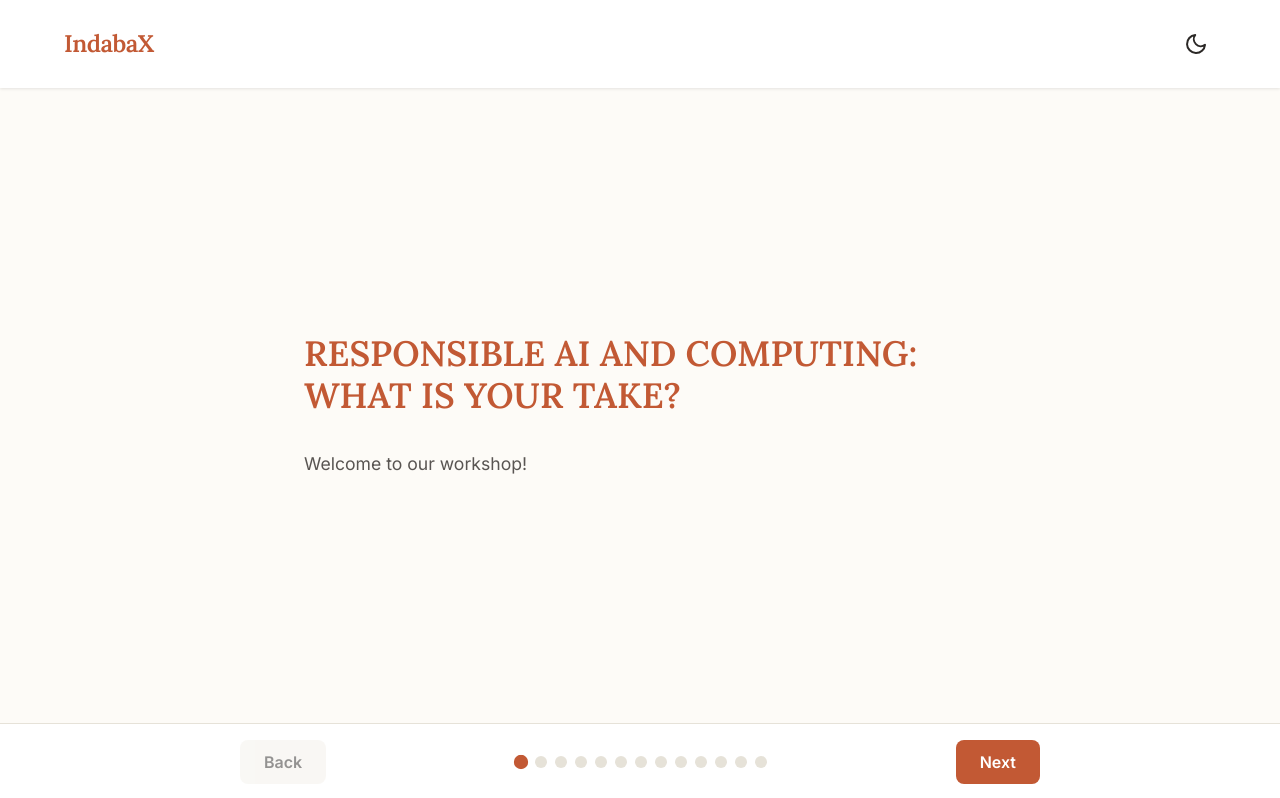
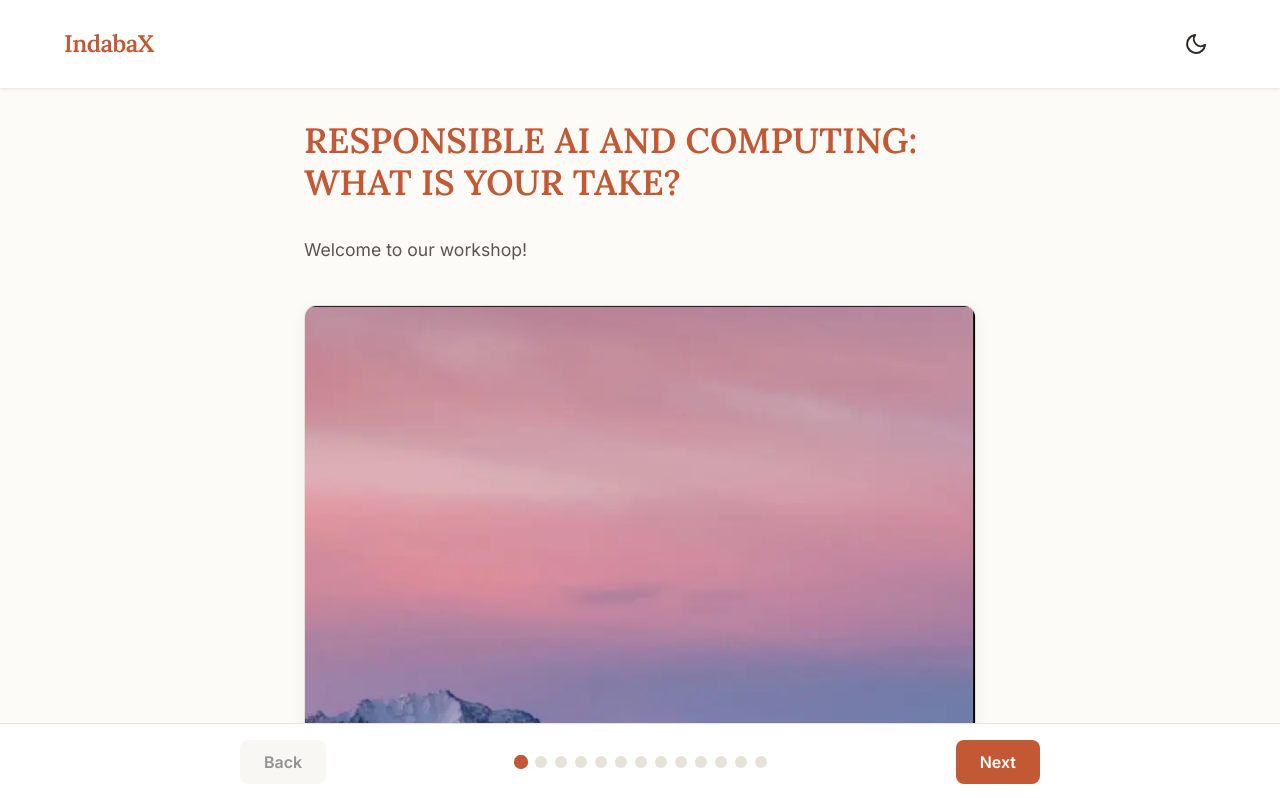
Before and after one commit to NandiBee/indabax2026-workshop, a plain HTML site: page index.html in a window 1280 px wide. Shown: the top 798 px of the page. Drawn offline with Linux system fonts and the light colour scheme.

Commit message:
Feat: added styled example img to welcome and case study pages

```diff
--- a/index.html
+++ b/index.html
@@ -6,7 +6,9 @@
     <meta name="viewport" content="width=device-width, initial-scale=1.0">
     <title>IndabaX Responsible AI Workshop</title>
     <link rel="stylesheet" href="style.css">
-    <link href="https://fonts.googleapis.com/css2?family=Inter:wght@400;500;600&family=Lora:ital,wght@0,400;0,600;1,400&display=swap" rel="stylesheet">
+    <link
+        href="https://fonts.googleapis.com/css2?family=Inter:wght@400;500;600&family=Lora:ital,wght@0,400;0,600;1,400&display=swap"
+        rel="stylesheet">
 </head>
 
 <body>
@@ -35,10 +37,11 @@
     </header>
 
     <main id="journey-container">
-        <!-- 1. Welcome page -->
+        <!-- 1. Welcome -->
         <section class="step active" id="step-1">
             <h1>RESPONSIBLE AI AND COMPUTING: WHAT IS YOUR TAKE?</h1>
             <p>Welcome to our workshop!</p>
+            <img src="images/example.png" alt="Welcome to the workshop" class="example-image">
         </section>
 
         <!-- 2. Introduction -->
@@ -56,7 +59,9 @@
             <p>In case you need it, here is the first example that we discussed at the start of the workshop. If you
                 don't, feel free to skip ahead.</p>
             <div class="card bg-card">
-                <p><em>[Facilitators: This example discusses bias in healthcare algorithms deployed in low-resource
+                <img src="images/example.png" alt="Example illustration" class="example-image">
+                <p><em>[PLACEHOLDER: example summary goes here lorem ipsum example discusses bias in healthcare
+                        algorithms deployed in low-resource
                         settings, specifically how data unrepresentative of local populations can lead to
                         misdiagnoses.]</em></p>
             </div>
@@ -68,15 +73,15 @@
             <p>In case you need it, here is the second example that we discussed at the start of the workshop. If you
                 don't, feel free to skip ahead.</p>
             <div class="card bg-card">
-                <p><em>[Facilitators: This example focuses on data privacy and the exploitation of gig-economy data
-                        labellers in Southern Africa, exploring the ethics of AI supply chains.]</em></p>
+                <p><em>[PLACEHOLDER: example summary goes here]</em></p>
             </div>
         </section>
 
         <!-- 5. Activity 1a -->
         <section class="step" id="step-5">
             <h1>ACTIVITY 1</h1>
-            <p>This is where it all starts. The first thing that you need to do is simple. Find yourself a group of 3-5
+            <p>This is where it all starts. The first thing that you need to do is simple. Find yourself a <strong>group
+                    of 3-5</strong>
                 people and interview each other round robin using the cue card on the next page.</p>
         </section>
 
--- a/style.css
+++ b/style.css
@@ -162,6 +162,17 @@ p {
 }
 
 
+
+img.example-image {
+    max-width: 100%;
+    height: auto;
+    border-radius: 12px;
+    box-shadow: 0 4px 15px rgba(0, 0, 0, 0.05);
+    margin-bottom: 1.5rem;
+    margin-top: 1rem;
+    border: 1px solid var(--border);
+    display: block;
+}
 
 /* cards & cue cards */
 .card,
```
Also changed, not shown: images/example.png (added).
